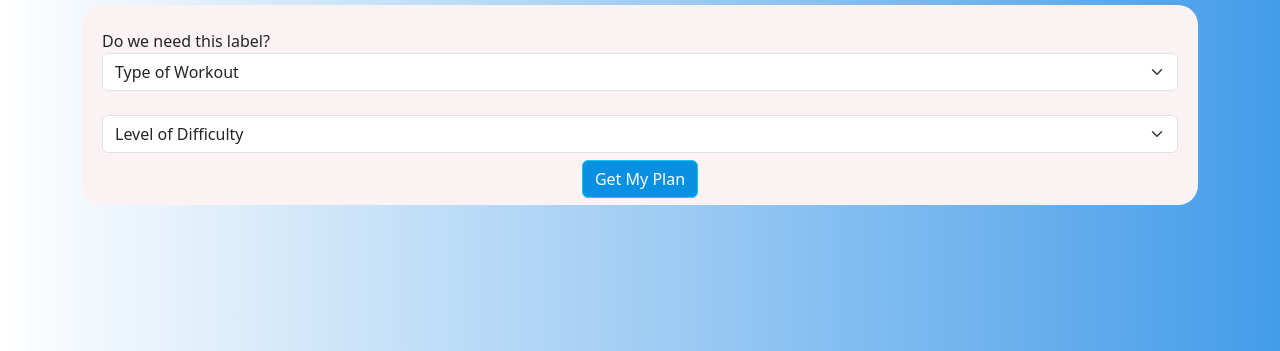
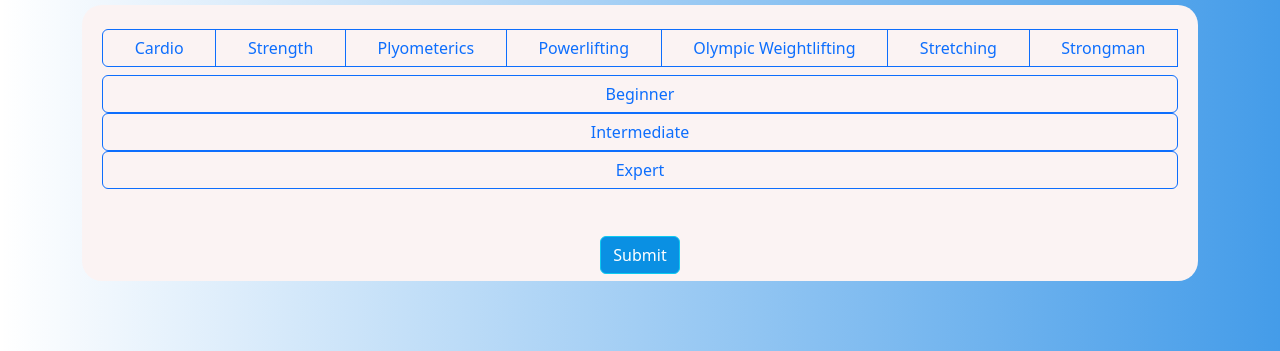
Before and after one commit to mirandamorton1/Music-N-Motion, a plain HTML site: page html/workoutSelect.html in a window 1280 px wide. Shown: the part 449-800 px from the top of the page. Drawn offline with nearby package versions, Linux system fonts and the light colour scheme; a web font is replaced by a local one.

Commit message:
initial changes for new screen

```diff
--- a/html/workoutSelect.html
+++ b/html/workoutSelect.html
@@ -39,37 +39,55 @@
       <form>
         <br />
         <div class="mb-3">
-          <label>Do we need this label?</label>
-          <select class="form-select" id="typeInput" name="typeInput" required>
-            <option disabled selected hidden>Type of Workout</option>
-            <option value="cardio">Cardio</option>
-            <option value="olympic_weightlifting">Olympic Weightlifting</option>
-            <option value="plyometrics">Plyometrics</option>
-            <option value="powerlifting">Powerlifting</option>
-            <option value="strength">Strength</option>
-            <option value="stretching">Stretching</option>
-            <option value="strongman">Strongman</option>
-          </select>
+          <div class="d-grid gap-2" id="typeInput" name="typeInput" required>
+            <div class="btn-group" role="group" aria-label="Basic radio toggle button group">
+
+                <input type="radio" class="btn-check" name="type" id="cardio" value="cardio" autocomplete="off" >
+                <label class="btn btn-outline-primary" for="cardio">Cardio</label>
+
+                <input type="radio" class="btn-check" name="type" id="strength" value="strength" autocomplete="off" >
+                <label class="btn btn-outline-primary" for="strength">Strength</label>
+
+                <input type="radio" class="btn-check" name="type" id="plyometerics" value="plyometerics" autocomplete="off" >
+                <label class="btn btn-outline-primary" for="plyometerics">Plyometerics</label>
+
+                <input type="radio" class="btn-check" name="type" id="powerlifting" value="powerlifting" autocomplete="off" >
+                <label class="btn btn-outline-primary" for="powerlifting">Powerlifting</label>
+
+                <input type="radio" class="btn-check" name="type" id="olympic_weightlifting" value="olympic_weightlifting" autocomplete="off" >
+                <label class="btn btn-outline-primary" for="olympic_weightlifting">Olympic Weightlifting</label>
+
+                <input type="radio" class="btn-check" name="type" id="stretching" value="stretching" autocomplete="off" >
+                <label class="btn btn-outline-primary" for="stretching">Stretching</label>
+
+                <input type="radio" class="btn-check" name="type" id="strongman" value="strongman" autocomplete="off" >
+                <label class="btn btn-outline-primary" for="strongman">Strongman</label>
+
+                <br>
+            </div>
+            <div>
+                <input type="radio" class="btn-check" name="level" id="beginner" value="beginner" autocomplete="off" >
+                <label class="btn btn-outline-primary" for="beginner">Beginner</label>
+
+                <input type="radio" class="btn-check" name="level" id="intermediate" value="intermediate" autocomplete="off" >
+                <label class="btn btn-outline-primary" for="intermediate">Intermediate</label>
+
+                <input type="radio" class="btn-check" name="level" id="expert" value="expert" autocomplete="off" >
+                <label class="btn btn-outline-primary" for="expert">Expert</label>
+            </div>
           <br>
-          <select class="form-select" id="levelInput" name="levelInput">
-            <option disabled selected hidden>Level of Difficulty</option>
-            <option value="beginner">Beginner</option>
-            <option value="intermediate">Intermediate</option>
-            <option value="expert">Expert</option>
-          </select>
           <label class="btn">
-            <input
+            <button
               class="btn btn-info"
-              type="submit"
               id="submitButton"
-              value="Get My Plan"
-
-            />
+              onclick="displayRadioValue()">Submit
+          </button>
           </label>
         </div>
       </div>
       </form>
     </div>
+    <div id="result"></div>
     <script src="/js/workoutSelect.js">
 
     </script>
```
Also changed, not shown: 1 other file.
